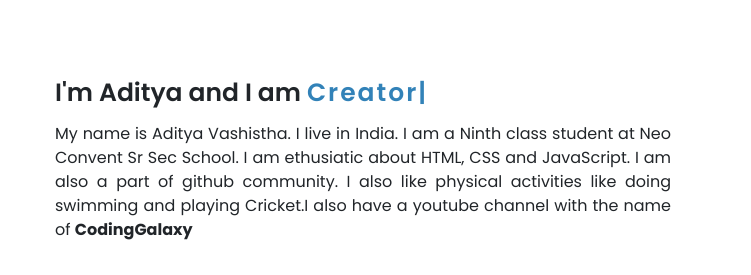
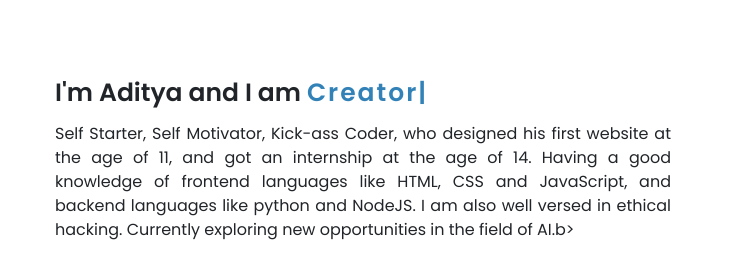
Before and after one commit to Aditya798-create/my-new-portfolio, a plain HTML site: page index.html in a window 1280 px wide. Shown: the part 938-1213 px from the top of the page, 529-1280 px from the left. Drawn offline with nearby package versions, Linux system fonts and the light colour scheme.

Commit message:
Update index.html

```diff
--- a/index.html
+++ b/index.html
@@ -77,12 +77,9 @@
                 I'm Aditya and I am <span class="input-2"></span>
               </div>
               <p>
-                My name is Aditya Vashistha. I live in India. I am a Ninth class
-                student at Neo Convent Sr Sec School. I am ethusiatic about
-                HTML, CSS and JavaScript. I am also a part of github community.
-                I also like physical activities like doing swimming and playing
-                Cricket.I also have a youtube channel with the name of
-                <b>CodingGalaxy</b>
+Self Starter, Self Motivator, Kick-ass Coder, who designed his first website at the age of 11, and got an internship at the age of 14.
+Having a good knowledge of frontend languages like HTML, CSS and JavaScript, and backend languages like python and NodeJS. I am also well versed in ethical hacking.
+Currently exploring new opportunities in the field of AI.b>
               </p>
               <a href="#contact">Contact Me</a>
             </div>
```
